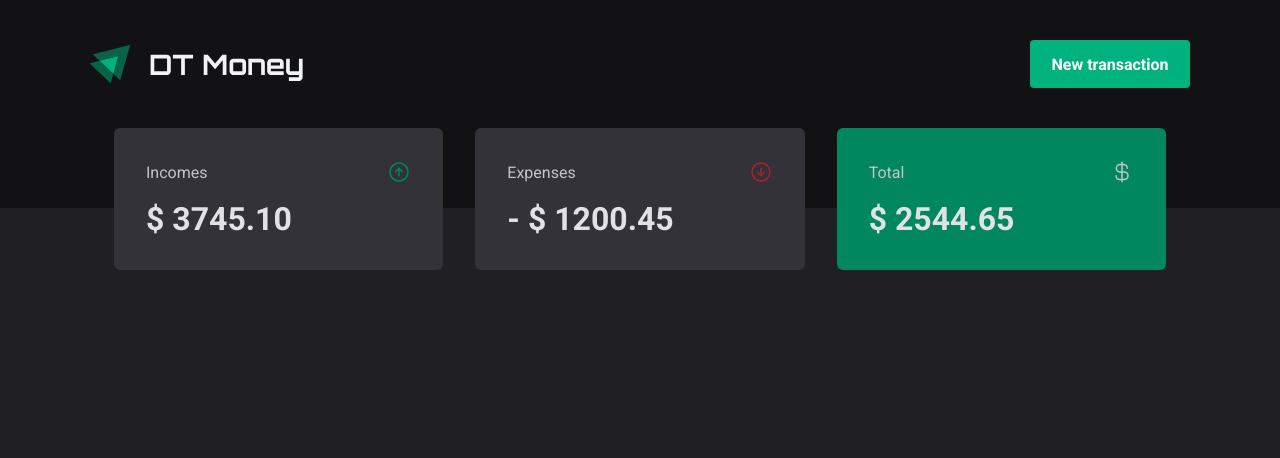
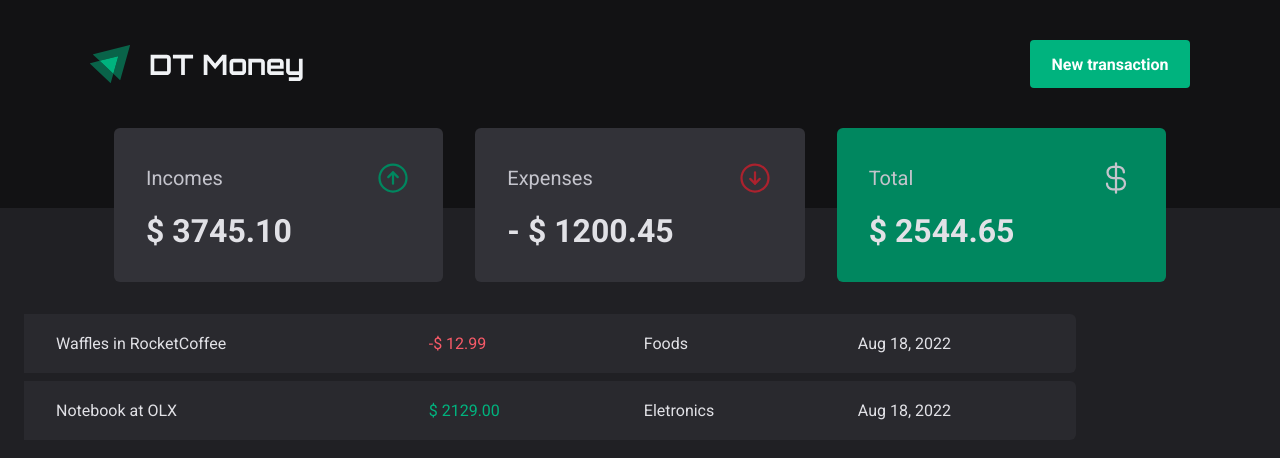
Before and after one commit to ssdev-95/ignite-2022-module-03-dt-money, a React (Vite) app: page / in a window 1280 px wide. Shown: the top 458 px of the page. Built offline with nearby package versions, Linux system fonts and the light colour scheme.

Commit message:
update: transactions table added

```diff
--- a/src/components/summary-card/styles.ts
+++ b/src/components/summary-card/styles.ts
@@ -26,6 +26,10 @@ export const SummaryCardBasis = styled.div<SummaryCardBasisProps>`
 		justify-content: space-between;
 		align-items: center;
 		color: ${props => props.theme['gray-300']};
+
+		p {
+			font-size:1.25rem;
+		}
 	}
 
 	strong {
--- a/src/components/summary/index.tsx
+++ b/src/components/summary/index.tsx
@@ -17,7 +17,7 @@ export function Summary() {
 				ammount={3745.10}
 			>
 			  <ArrowCircleUp
-				  size={24}
+				  size={36}
 					color={theme['green-500']}
 				/>
 			</SummaryCard>
@@ -27,7 +27,7 @@ export function Summary() {
 				ammount={-1200.45}
 			>
 			  <ArrowCircleDown
-				  size={24}
+				  size={36}
 					color={theme['red-500']}
 				/>
 			</SummaryCard>
@@ -37,7 +37,7 @@ export function Summary() {
 				ammount={2544.65}
 				variant="total"
 			>
-			  <CurrencyDollar size={24} />
+			  <CurrencyDollar size={36} />
 			</SummaryCard>
 		</Wrapper>
 	)
--- /dev/null
+++ b/src/components/transactions-table/index.tsx
@@ -0,0 +1,77 @@
+import { Calendar, TagSimple } from 'phosphor-react'
+
+import {
+  TransactionsTableContainer,
+	TransactionsTableBasis,
+	PriceHighlight
+} from './styles'
+
+interface Transaction {
+  id: string
+	description: string
+	amount: number
+	category: string
+	type: 'income' | 'expense'
+	when: string
+}
+
+const transactions:Transaction[] = [{
+  id: 'k28fuwwufa9',
+	description: 'Waffles in RocketCoffee',
+	amount: 12.99,
+	category: 'Foods',
+	type: 'expense',
+	when: '2022-08-18T18:59:00Z'
+}, {
+  id: 'k28duddwn1iw',
+	description: 'Notebook at OLX',
+	amount: 2129,
+	category: 'Eletronics',
+	type: 'income',
+	when: '2022-08-18T18:59:00Z'
+}]
+
+export function TransactionsTable() {
+  const renderTransaction = (transaction: Transaction) => {
+	  const signal = transaction.type === 'expense' ? '-$ ' : '$ '
+	  const formatedWhen = new Intl.DateTimeFormat('en-US', { dateStyle:'medium'}).format(new Date(transaction.when))
+	  return (
+		  <tr key={transaction.id}>
+			  <td>
+				  <span>{transaction.description}</span>
+				</td>
+
+				<td>
+				  <PriceHighlight variant={
+					  transaction.type
+					}>
+					  {`${signal}${transaction.amount.toFixed(2)}`}
+					</PriceHighlight>
+				</td>
+
+				<td>
+				  <span className="hasIcon">
+					  <TagSimple size={24} />
+					  {transaction.category}
+					</span>
+				</td>
+
+				<td>
+				  <span className="hasIcon">
+					  <Calendar size={24} />
+					  {formatedWhen}
+					</span>
+				</td>
+			</tr>
+		)
+	}
+  return (
+	  <TransactionsTableContainer>
+		  <TransactionsTableBasis>
+			  <tbody>
+				  {transactions.map(renderTransaction)}
+				</tbody>
+			</TransactionsTableBasis>
+		</TransactionsTableContainer>
+	)
+}
--- /dev/null
+++ b/src/components/transactions-table/styles.ts
@@ -0,0 +1,93 @@
+import styled from 'styled-components'
+
+export const TransactionsTableContainer = styled.main`
+  width: 1100px;
+	max-width: 100vw;
+`
+
+export const TransactionsTableBasis= styled.table`
+  width: 100%;
+	margin: 1.5rem 0;
+	padding: 0 1.5rem;
+
+	border-collapse: separate;
+	border-spacing: 0 0.5rem;
+
+	td {
+		padding: 1.25rem 2rem;
+		background-color: ${(props) => props.theme['gray-700']};
+
+		&:frst-child {
+			border-top-left-radius: 6px;
+			border-bottom-left-radius: 6px;
+		}
+
+		&:last-child {
+			border-top-right-radius: 6px;
+			border-bottom-right-radius: 6px;
+		}
+
+		@media(min-width:870px) {
+			span svg {
+				display: none;
+			}
+		}
+	}
+
+	@media(max-width:869px) {
+		tr{
+			display: grid;
+			grid-template-areas: "desc desc" "price price" "categ when";
+			margin-top: 1rem;
+
+			td {
+				padding: 0.75rem;
+
+				& > .hasIcon {
+					display: flex;
+					align-items: center;
+					gap: 0.5rem;
+				}
+
+				&:first-child {
+		  		grid-area: desc;
+					font-size: 1.5rem;
+			  }
+
+			  &:nth-child(2) {
+		  		grid-area: price;
+					font-size: 2rem;
+		  	}
+
+	  		&:nth-child(3) {
+  				grid-area: categ;
+					font-size: 1.5rem;
+					color: ${(props) => props.theme['gray-500']};
+
+					span {
+						justify-content: flex-start;
+					}
+  			}
+
+	  		&:last-child {
+		  		grid-area: when;
+					text-align: right;
+					font-size: 1.5rem;
+					color: ${(props) => props.theme['gray-500']};
+
+					span {
+						justify-content: flex-end;
+					}
+  			}
+			}
+		}
+	}
+`
+
+interface HighlightProps {
+	variant: 'income' | 'expense'
+}
+
+export const PriceHighlight = styled.span<HighlightProps>`
+  color: ${(props) => props.variant === 'income' ? props.theme['green-300'] : props.theme['red-300']};
+`
--- a/src/pages/home.tsx
+++ b/src/pages/home.tsx
@@ -1,12 +1,13 @@
 import { Header } from '../components/header'
 import { Summary } from '../components/summary'
+import { TransactionsTable } from '../components/transactions-table'
 
 export function Home() {
   return (
 	  <>
 		  <Header />
-
 			<Summary />
+			<TransactionsTable />
 		</>
 	)
 }
```
